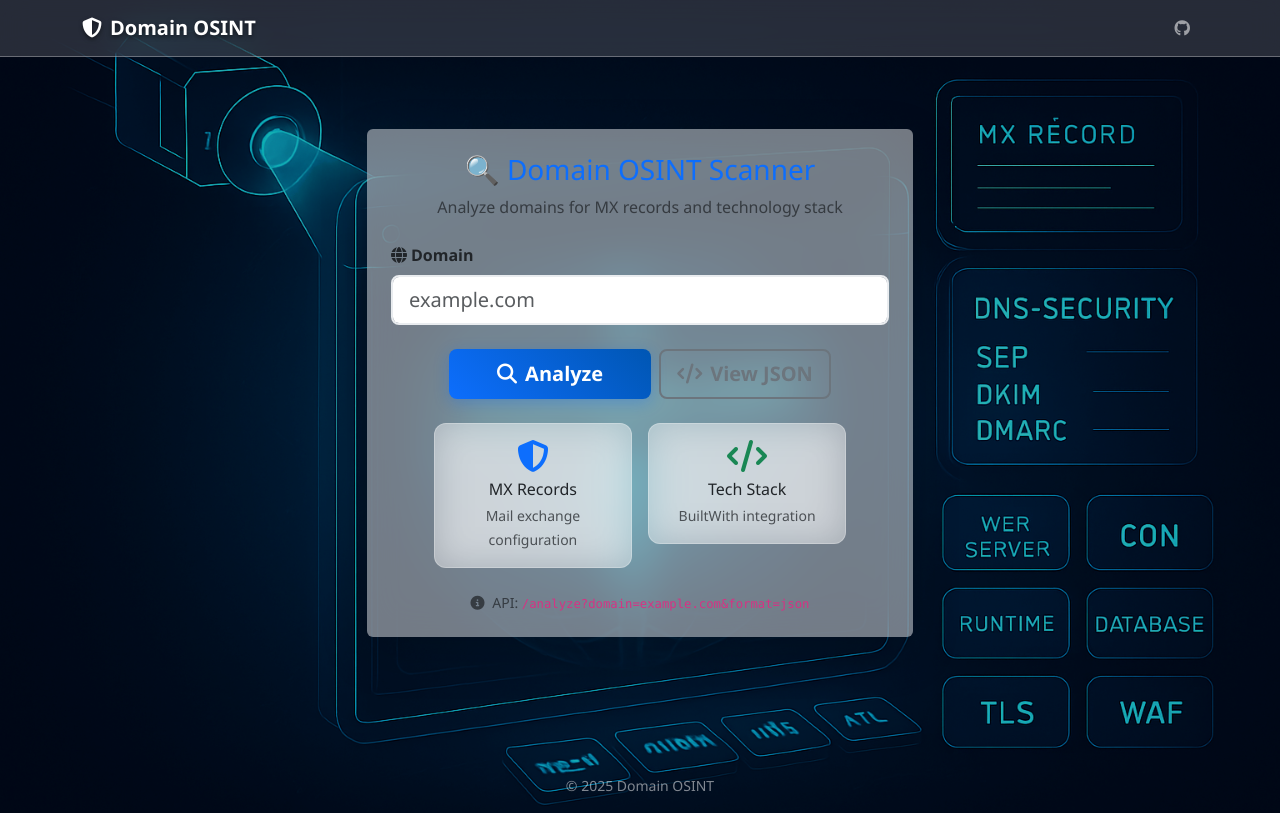
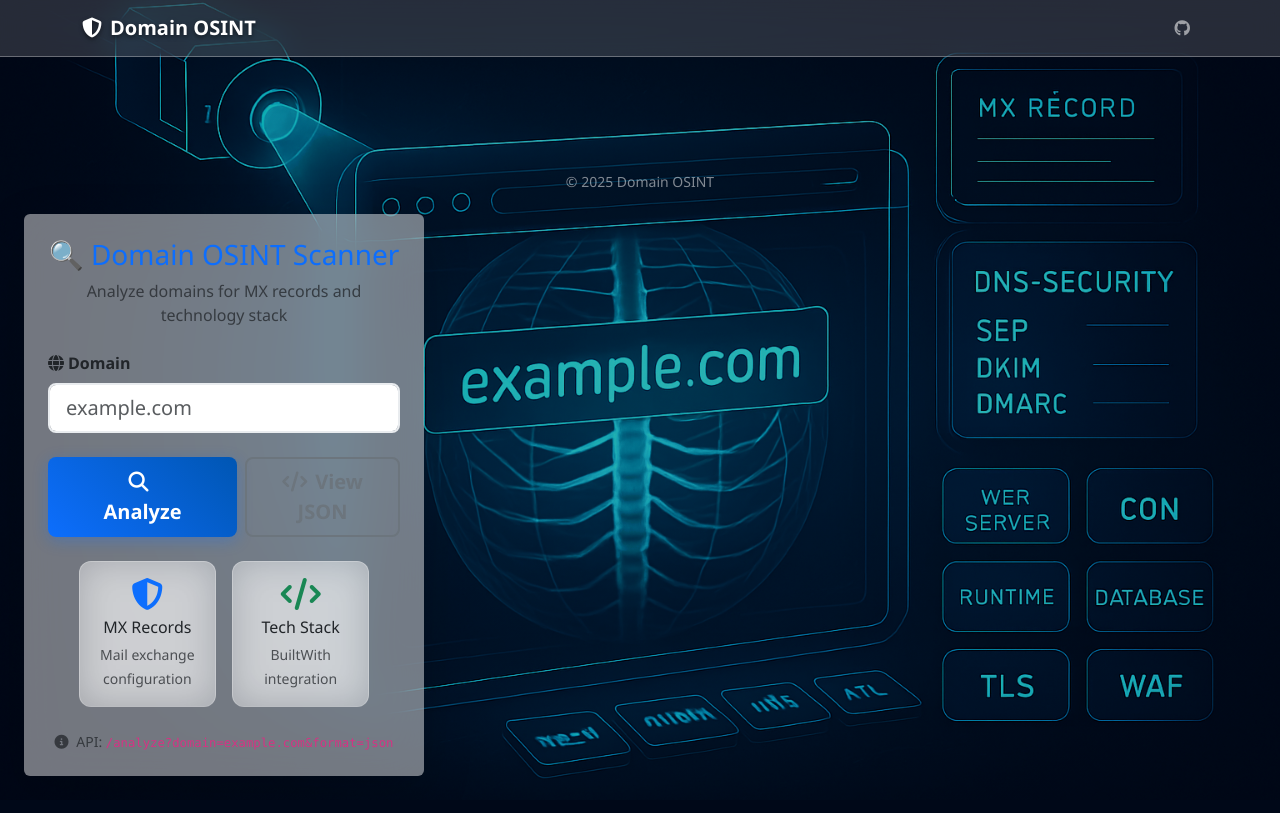
Before and after one commit to ecgun3/email-osint-tool, a Flask app: page / in a window 1280 px wide. After the commit the page ends 779 px from the top, so only its background shows below. Run offline with Flask 3, Linux system fonts and the light colour scheme.

Commit message:
UI: move main card to bottom left corner with fixed positioning and 400px width

```diff
--- a/templates/index.html
+++ b/templates/index.html
@@ -1,8 +1,7 @@
 {% extends 'base.html' %}
 {% block content %}
-<div class="row justify-content-center py-5">
-    <div class="col-md-8 col-lg-6">
-        <div class="card shadow-lg border-0">
+<div class="position-fixed bottom-0 start-0 m-4" style="z-index: 1000;">
+    <div class="card shadow-lg border-0" style="width: 400px;">
         <div class="card-body p-4">
             <div class="text-center mb-4">
                 <h3 class="card-title text-primary mb-2">🔍 Domain OSINT Scanner</h3>
@@ -77,7 +76,6 @@
         </div>
     </div>
 </div>
-</div>
 
 <script>
 document.addEventListener('DOMContentLoaded', function() {
```
Lines whose indentation alone changed are shown as unchanged.
